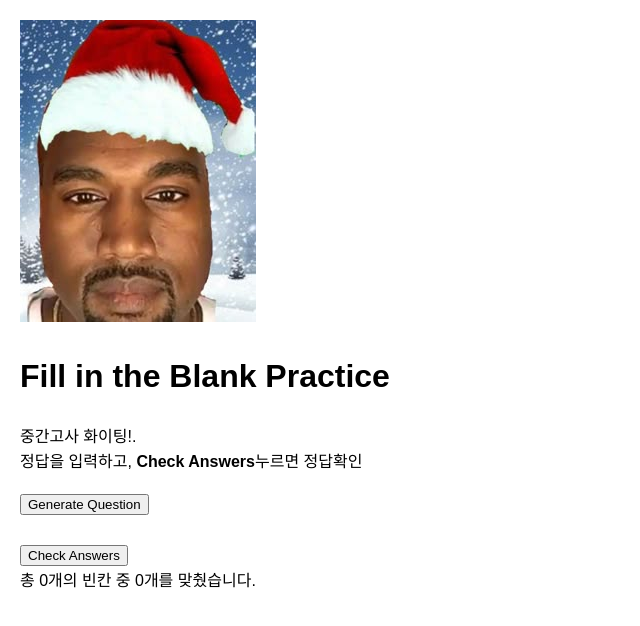
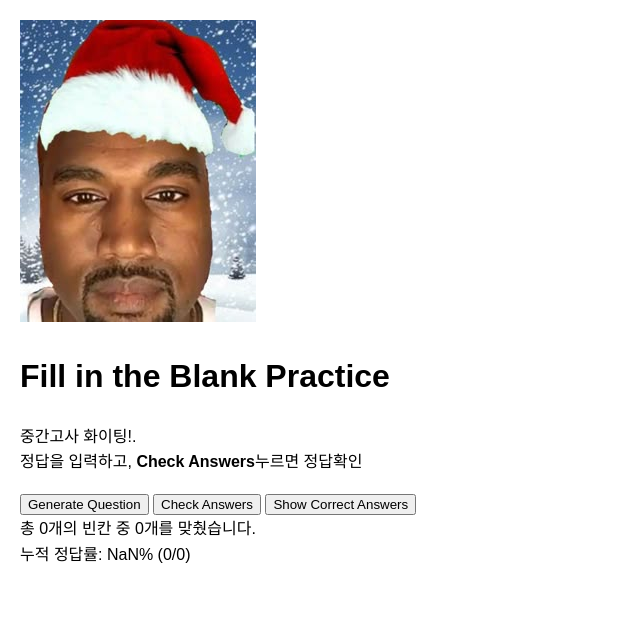
Before and after one commit to WhateversOnMyMind/KoreanTest, a plain HTML site: page index.html in a window 1280 px wide. Both pictures are taken after a click on the button "Check Answers". Shown: the whole page, without its empty margins (0-640 px from the left). Drawn offline with Linux system fonts and the light colour scheme.

Commit message:
Add files via upload

```diff
--- a/index.html
+++ b/index.html
@@ -31,45 +31,35 @@
     정답을 입력하고, <strong>Check Answers</strong>누르면 정답확인</p>
 
 <button onclick="generateQuestion()">Generate Question</button>
+<button onclick="checkAnswers()">Check Answers</button>
+<button onclick="showCorrectAnswers()">Show Correct Answers</button>
 <div id="question-container"></div>
-
-<br>
-<button onclick="checkAnswers()">Check Answers</button>
 <div id="result"></div>
+<div id="accuracy"></div>
 
 <script>
-    /*
-      Replace the MEMORIZED_TEXT below with
-      the actual text from the first page’s
-      "memorize" section of your PDF.
-    */
     const MEMORIZED_TEXT = `
 오등은 자에 아 조선의 독립국임과 조선인의 자주민임을 선언하노라. 차로써 세계만방에 고하야 인류평등의 대의를 극명하며, 차로써 자손만대에 고하야 민족자존의 정권을 영유케 하노라. 반만년 역사의 권위를 장하야 차를 선언함이며, 이천만 민중의 성충을 합하야 차를 포명함이며, 민족의 항구여일한 자유발전을 위하야 차를 주장함이며, 인류적 양심의 발로에 기인한 세계개조의 대기운에 순응병진하기 위하야 차를 제기함이니, 시ㅣ 천의 명명이며, 시대의 대세ㅣ며, 전인류 공존동생권의 정당한 발동이라, 천하하물이던지 차를 저지억제치 못할지니라.
 희라, 구래의 억울을 선창하려 하면, 시하의 고통을 파탈하려 하면, 장래의 협위를 삼제하려 하면, 민족적 양심과 국가적 염의의 압축소잔을 흥분신장하려 하면, 각개의 인격의 정당한 발달을 수하려 하면, 가련한 자제에게 고치적 재산을 유여치 안이하려 하면, 자자손손의 영구완전한 경복을 도영하려 하면, 최대급무가 민족적 독립을 확실케 함이니, 이천만 각개가 인마다 방촌의 인을 회하고, 인류통성과 시대양심이 정의의 군과 인도의 간과로써 호원하는 금일, 오인은 진하야 취하매 하강을 좌치 못하랴, 퇴하야 작하매 하지를 전치 못하랴.
 `;
 
-    // We’ll split the text into sentences or smaller chunks:
     let sentenceList = MEMORIZED_TEXT
-        // Split on line breaks or periods — adjust to your text’s structure
         .split(/\n|\.|\r/)
         .map(s => s.trim())
         .filter(s => s.length > 0);
 
     let currentSentence = "";
-    let blanksData = [];  // Will store which words got blanked, so we can check later
+    let blanksData = [];
+    let totalAttempts = 0;
+    let totalCorrect = 0;
 
     function generateQuestion() {
-        // Pick a random sentence from the sentenceList
         const randomIndex = Math.floor(Math.random() * sentenceList.length);
         currentSentence = sentenceList[randomIndex];
 
-        // Split sentence into words
         let words = currentSentence.split(/\s+/);
-
-        // Decide how many blanks to create (1~3, or set a fixed number if you prefer)
         const blanksCount = Math.min(3, Math.floor(Math.random() * 3) + 1);
 
-        // Pick random unique indexes for blanks
         let blankIndexes = [];
         while (blankIndexes.length < blanksCount) {
             let idx = Math.floor(Math.random() * words.length);
@@ -78,12 +68,10 @@
             }
         }
 
-        // Create an array that holds both “original word” and “blank or not”
         blanksData = [];
 
         let displaySentence = words.map((word, i) => {
             if (blankIndexes.includes(i)) {
-                // we blank this word
                 blanksData.push({index: i, correctAnswer: word});
                 return `<input class="blank-input" type="text" data-index="${i}" />`;
             } else {
@@ -91,40 +79,49 @@
             }
         }).join(" ");
 
-        // Display the sentence with blanks
         document.getElementById("question-container").innerHTML = displaySentence;
-
-        // Clear previous result
         document.getElementById("result").innerHTML = "";
+        document.getElementById("accuracy").innerHTML = "";
     }
 
     function checkAnswers() {
         let inputs = document.querySelectorAll(".blank-input");
         let correctCount = 0;
 
-        // We’ll create a results message
-        let resultsMessage = "";
-
         inputs.forEach(input => {
             let userAnswer = input.value.trim();
             let blankIndex = parseInt(input.getAttribute("data-index"), 10);
-
-            // Find the correct data
             let correctInfo = blanksData.find(b => b.index === blankIndex);
             let correctWord = correctInfo ? correctInfo.correctAnswer : "";
 
             if (userAnswer === correctWord) {
                 correctCount++;
-                // optionally style correct answers
                 input.style.borderColor = "green";
             } else {
-                // optionally style incorrect answers
                 input.style.borderColor = "red";
             }
         });
 
-        resultsMessage = `총 ${blanksData.length}개의 빈칸 중 ${correctCount}개를 맞췄습니다.`;
+        totalAttempts += blanksData.length;
+        totalCorrect += correctCount;
+
+        let resultsMessage = `총 ${blanksData.length}개의 빈칸 중 ${correctCount}개를 맞췄습니다.`;
+        let accuracyMessage = `누적 정답률: ${(totalCorrect / totalAttempts * 100).toFixed(1)}% (${totalCorrect}/${totalAttempts})`;
+
         document.getElementById("result").innerHTML = resultsMessage;
+        document.getElementById("accuracy").innerHTML = accuracyMessage;
+    }
+
+    function showCorrectAnswers() {
+        let inputs = document.querySelectorAll(".blank-input");
+        inputs.forEach(input => {
+            let blankIndex = parseInt(input.getAttribute("data-index"), 10);
+            let correctInfo = blanksData.find(b => b.index === blankIndex);
+            if (correctInfo) {
+                input.value = correctInfo.correctAnswer;
+                input.style.borderColor = "blue";
+            }
+        });
     }
 </script>
 </body>
```
